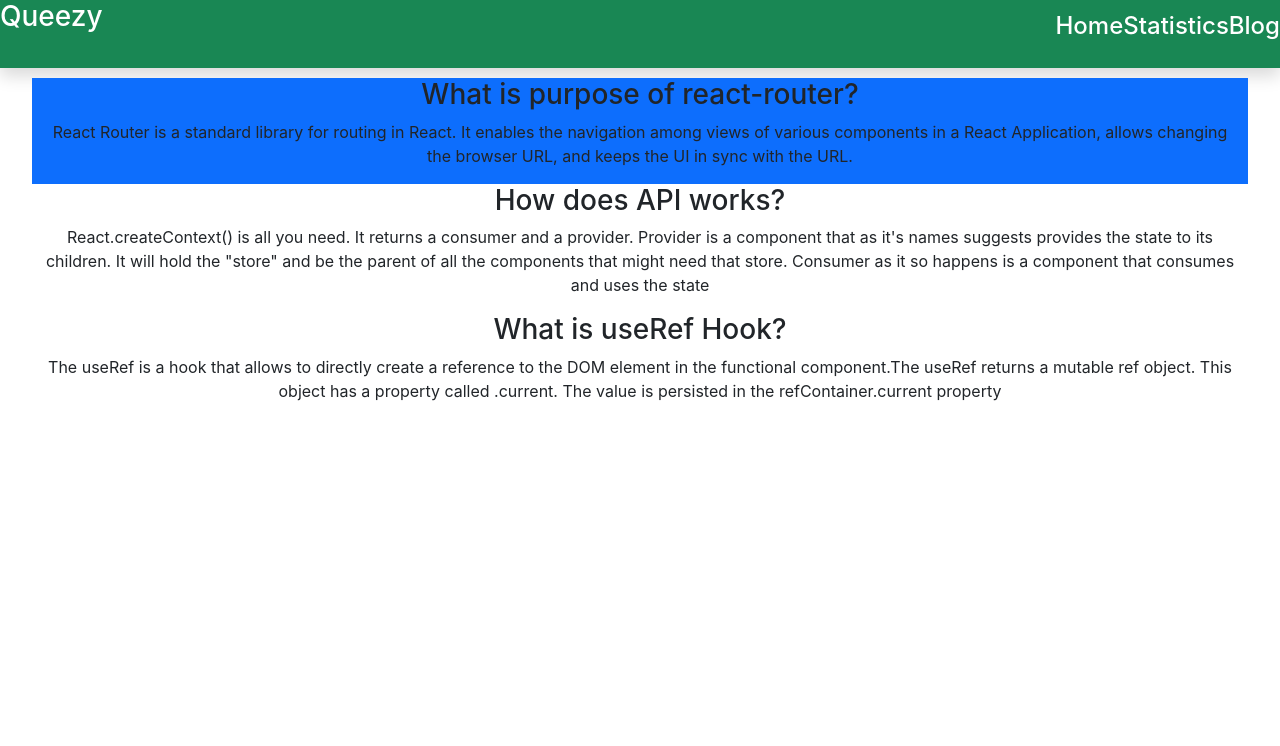
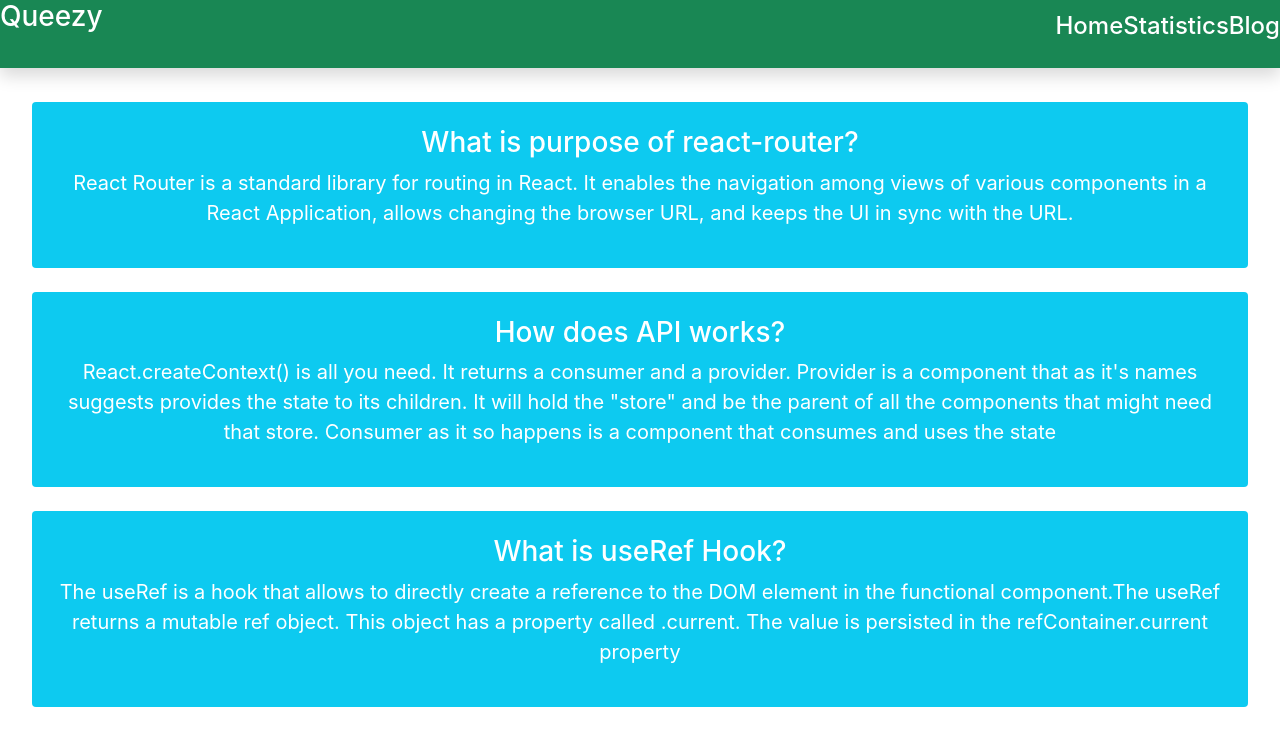
Before and after one commit to salahuddin8544/Assignment09, a React (Create React App) app: page /blog in a window 1280 px wide. Shown: the top 746 px of the page. Built offline with nearby package versions, Linux system fonts and the light colour scheme.

Commit message:
complete blog design

```diff
--- /dev/null
+++ b/src/components/Blog/Blog.css
@@ -0,0 +1,3 @@
+.blog-title p{
+    font-size: 20px;
+}
--- a/src/components/Blog/Blog.js
+++ b/src/components/Blog/Blog.js
@@ -1,16 +1,17 @@
 import React from 'react';
+import('./Blog.css')
 const Blog = () => {
     return (
         <div className='row'>
-          <div className='bg-primary'>
+          <div className='bg-info text-white p-4 rounded mt-4 blog-title'>
             <h3>What is purpose of react-router?</h3>
-            <p>React Router is a standard library for routing in React. It enables the navigation among views of various components in a React Application, allows changing the browser URL, and keeps the UI in sync with the URL.</p>
+            <p className=''>React Router is a standard library for routing in React. It enables the navigation among views of various components in a React Application, allows changing the browser URL, and keeps the UI in sync with the URL.</p>
           </div>
-          <div>
+          <div  className='bg-info text-white p-4 rounded mt-4 blog-title'>
             <h3>How does API works?</h3>
             <p>React.createContext() is all you need. It returns a consumer and a provider. Provider is a component that as it's names suggests provides the state to its children. It will hold the "store" and be the parent of all the components that might need that store. Consumer as it so happens is a component that consumes and uses the state</p>
           </div>
-          <div>
+          <div  className='bg-info text-white p-4 rounded mt-4 blog-title'>
             <h3>What is useRef Hook?</h3>
             <p>The useRef is a hook that allows to directly create a reference to the DOM element in the functional component.The useRef returns a mutable ref object. This object has a property called .current. The value is persisted in the refContainer.current property</p>
           </div>
```
